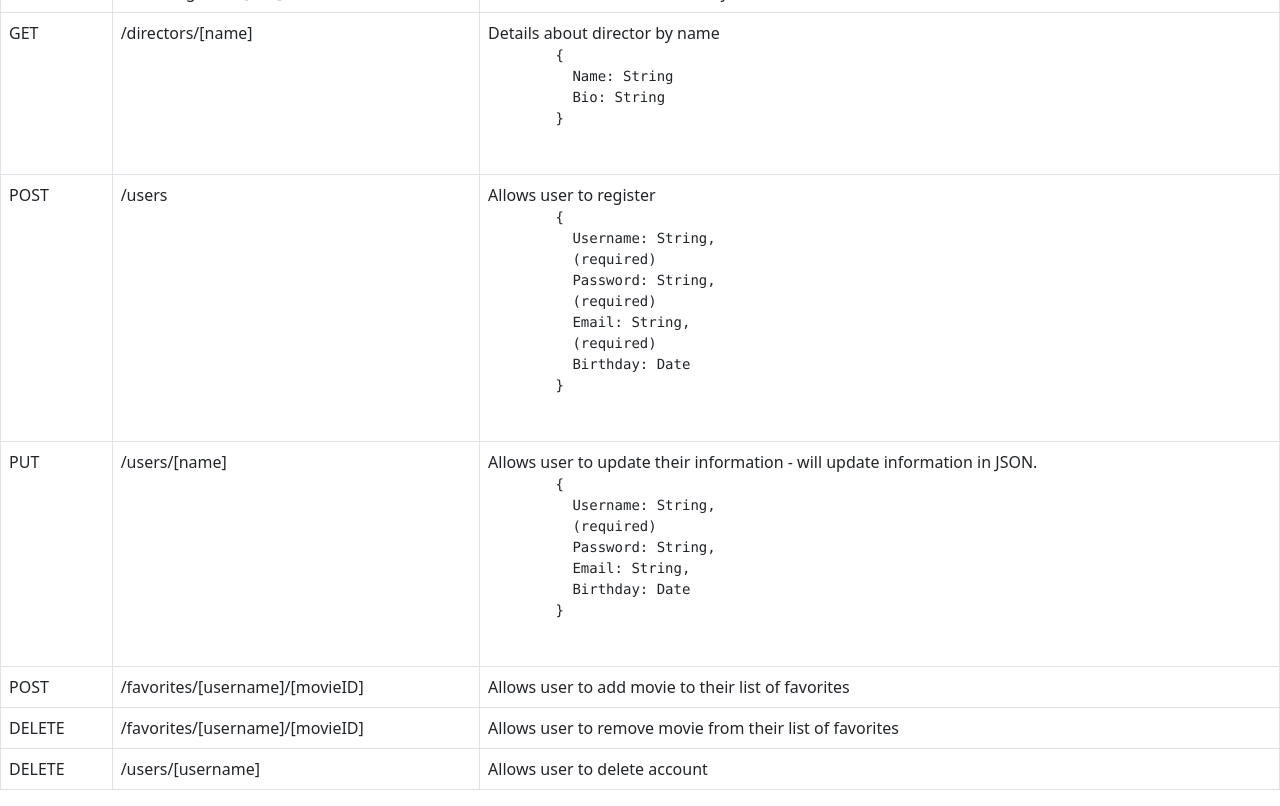
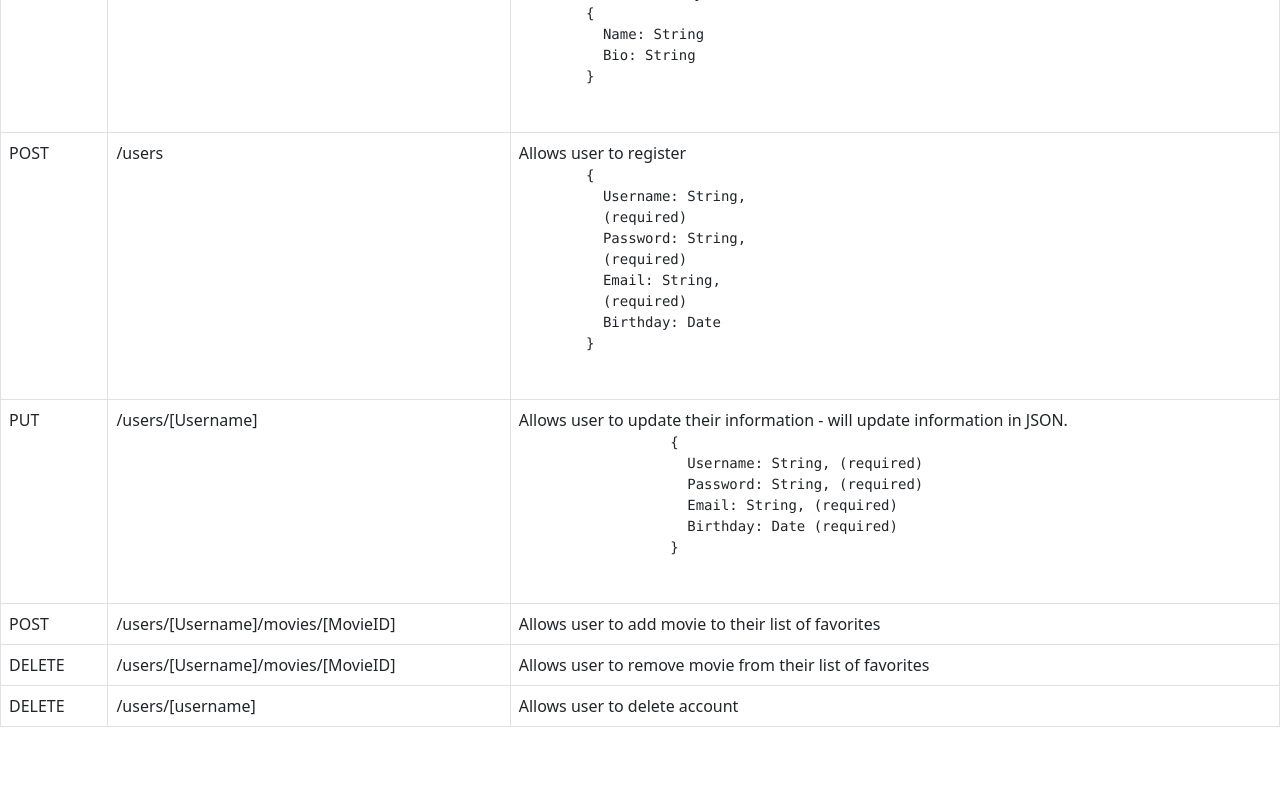
Before and after one commit to Coldest-Out/myFlix-app, a website: page public/documentation.html in a window 1280 px wide. Shown: the part 1260-2066 px from the top of the page. After the commit the page ends 2003 px from the top, so only its background shows below. Drawn offline with nearby package versions, Linux system fonts and the light colour scheme.

Commit message:
Update documentation.html

```diff
--- a/public/documentation.html
+++ b/public/documentation.html
@@ -40,7 +40,6 @@
         {
           Title: String,
           Director: String,
-          Stars: [String],
           Genre: {
             Name: String,
             Description: String
@@ -64,7 +63,6 @@
         {
           Title: String,
           Director: String,
-          Stars: [String],
           Genre: {
             Name: String,
             Description: String
@@ -117,29 +115,28 @@
             </tr>
             <tr>
               <td>PUT</td>
-              <td>/users/[name]</td>
+              <td>/users/[Username]</td>
               <td>
                 Allows user to update their information - will update information
                 in JSON.
                 <pre>
-        {
-          Username: String,
-          (required)
-          Password: String,
-          Email: String,
-          Birthday: Date
-        }
+                  {
+                    Username: String, (required)
+                    Password: String, (required)
+                    Email: String, (required)
+                    Birthday: Date (required)
+                  }
                 </pre>
               </td>
             </tr>
             <tr>
               <td>POST</td>
-              <td>/favorites/[username]/[movieID]</td>
+              <td>/users/[Username]/movies/[MovieID]</td>
               <td>Allows user to add movie to their list of favorites</td>
             </tr>
             <tr>
               <td>DELETE</td>
-              <td>/favorites/[username]/[movieID]</td>
+              <td>/users/[Username]/movies/[MovieID]</td>
               <td>Allows user to remove movie from their list of favorites</td>
             </tr>
             <tr>
```
